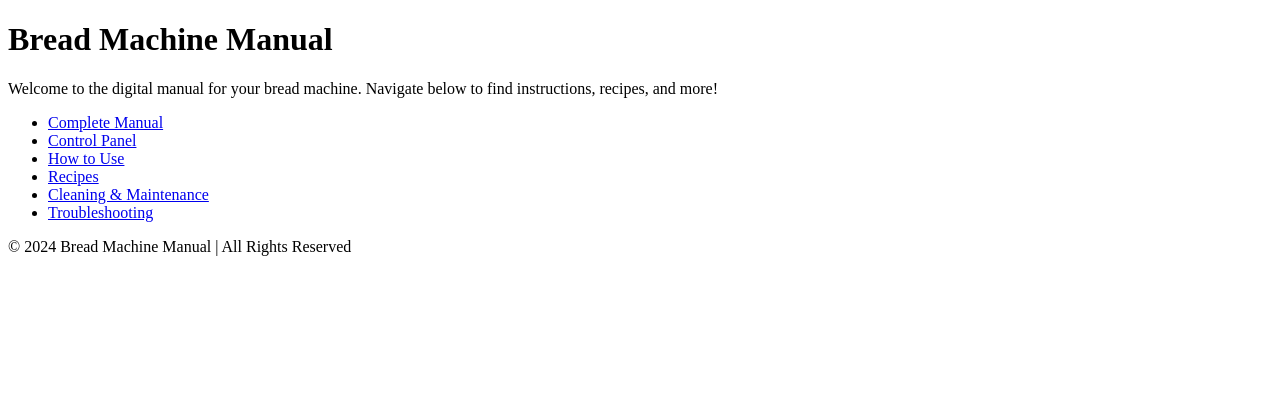
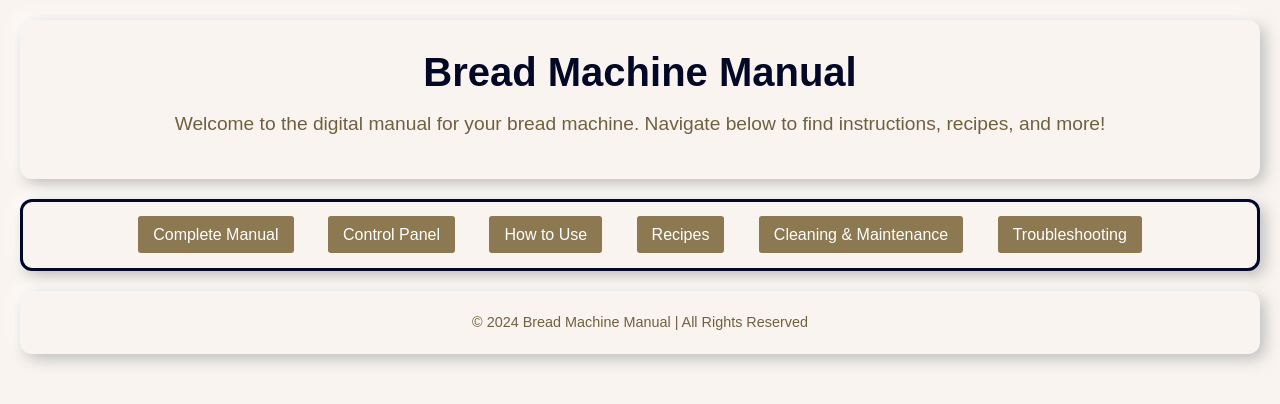
Before and after one commit to Recon1991/LG-breadmachine1-info, a plain HTML site: page index.html in a window 1280 px wide. Drawn offline with Linux system fonts and the light colour scheme.

Commit message:
working on css, brown minimalistic theme

```diff
--- /dev/null
+++ b/css/styles.css
@@ -0,0 +1,90 @@
+/* Reset and Base Styles */
+body {
+    font-family: Arial, sans-serif;
+    margin: 0;
+    padding: 0;
+    line-height: 1.6;
+    color: #716040;
+    background-color: #f9f4ef;
+}
+
+header {
+    background: #f9f4ef;
+    color: #020826;
+    padding: 20px 10px;
+    text-align: center;
+    box-shadow:
+      5px 5px 15px #bebebe,
+      -5px -5px 15px #ffffff;
+    border-radius: 12px;
+    margin: 20px;
+}
+
+header h1 {
+    margin: 0;
+    font-size: 2.5em;
+    color: #020826;
+}
+
+header p {
+    font-size: 1.2em;
+    margin-top: 5px;
+    color: #716040;
+}
+
+nav {
+    background: #f9f4ef;
+    padding: 20px;
+    margin: 20px;
+    border-radius: 12px;
+    border: 3px #020826 solid;
+    box-shadow:
+      5px 5px 15px #bebebe,
+      -5px -5px 15px #ffffff;
+    text-align: center;
+}
+
+nav ul {
+    list-style: none;
+    margin: 0;
+    padding: 0;
+}
+
+nav ul li {
+    display: inline;
+    margin: 0 15px;
+}
+
+nav ul li a {
+    text-decoration: none;
+    color: #fffffe;
+    padding: 10px 15px;
+    border-radius: 3px;
+    background: #8c7851;
+    /*box-shadow:
+      inset 5px 5px 10px #715e40,
+      inset -5px -5px 10px #a69362;*/
+    transition: all 0.3s ease;
+}
+
+nav ul li a:hover {
+    box-shadow:
+      0px 5px 15px #252525;
+    background: #716040;
+    color: #fffffe;
+}
+
+footer {
+    text-align: center;
+    padding: 20px 10px;
+    background: #f9f4ef;
+    color: #716040;
+    margin: 20px;
+    border-radius: 12px;
+    box-shadow: 5px 5px 15px #bebebe, -5px -5px 15px #ffffff;
+}
+
+footer p {
+    margin: 0;
+    font-size: 0.9em;
+}
--- a/index.html
+++ b/index.html
@@ -4,7 +4,7 @@
     <meta charset="UTF-8">
     <meta name="viewport" content="width=device-width, initial-scale=1.0">
     <title>Bread Machine Manual - Home</title>
-    <link rel="stylesheet" href="styles.css">
+    <link rel="stylesheet" href="\css\styles.css">
 </head>
 <body>
     <header>
```
